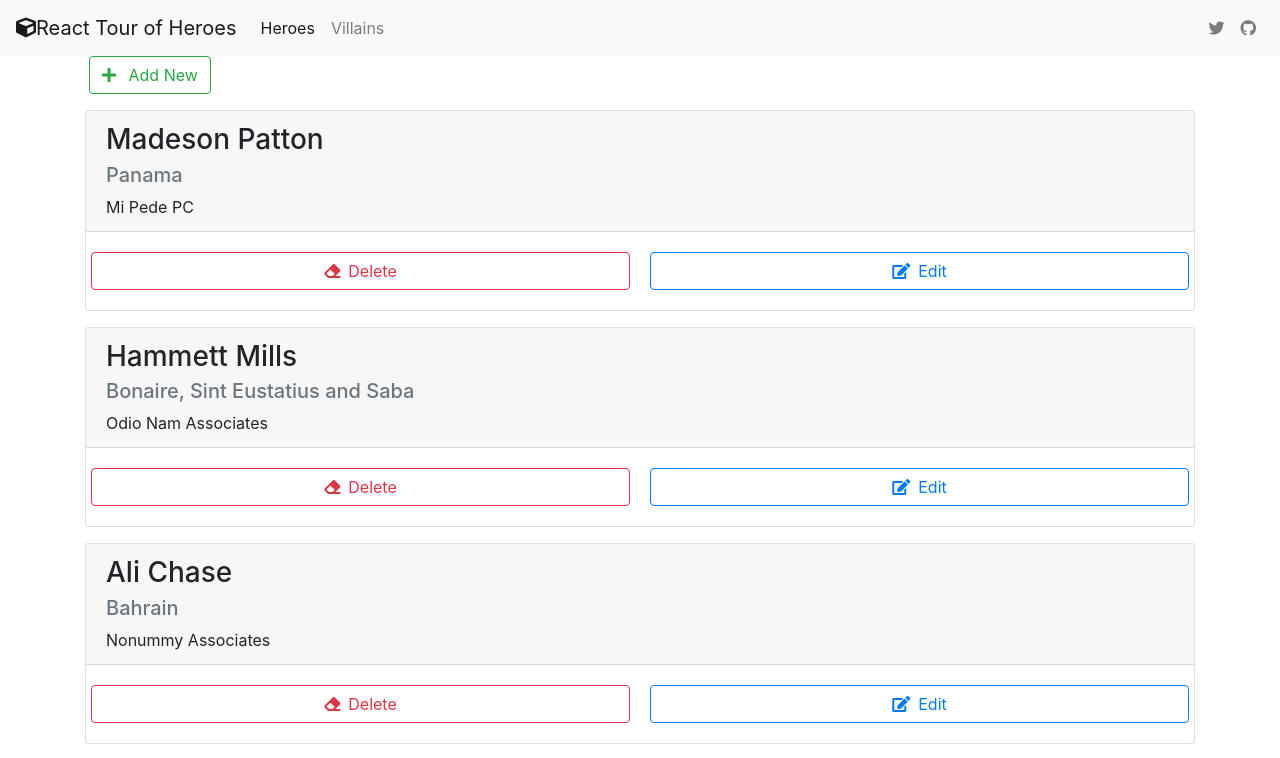
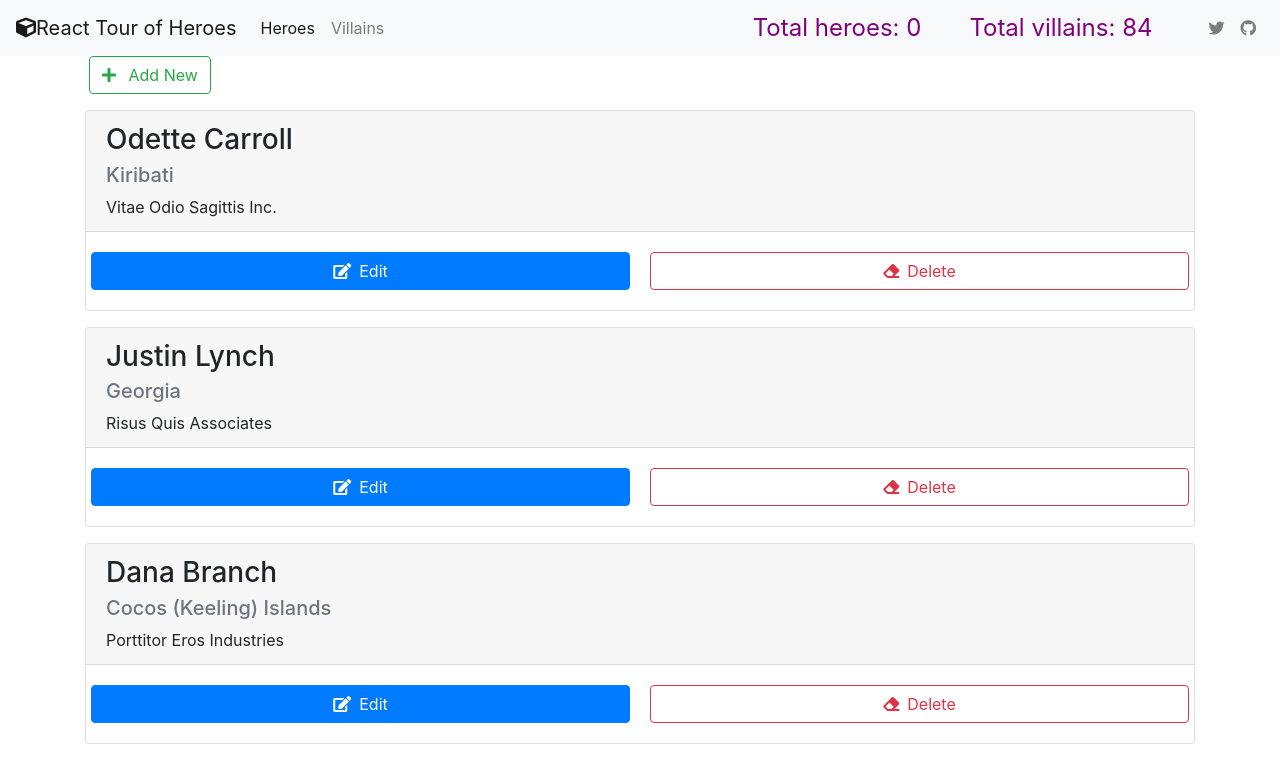
Before and after one commit to webmasterdevlin/heroes-mobx-react-lite, a React (Create React App) app: page /villains in a window 1280 px wide. Shown: the top 758 px of the page. Built offline with nearby package versions, Linux system fonts and the light colour scheme; data requests are answered from the project's data file.

Commit message:
created heroes and villains counter on the nav

```diff
--- a/db.json
+++ b/db.json
@@ -1,12 +1,5 @@
 {
   "heroes": [
-    {
-      "id": "6AECB1FF-4581-1A41-4CC6-FA7B4B13AEF0",
-      "firstName": "Kamal",
-      "lastName": "Kennedy",
-      "house": "Northern Mariana Islands",
-      "knownAs": "Luctus Vulputate Nisi Co."
-    },
     {
       "id": "2DCD45A5-C0E6-C93C-4CEC-D3788EE5E0BA",
       "firstName": "Ali",
@@ -598,27 +591,6 @@
   ],
   "villains": [
     {
-      "id": "837BF771-0192-3FDA-F078-E6E8A06795DB",
-      "firstName": "Madeson",
-      "lastName": "Patton",
-      "house": "Panama",
-      "knownAs": "Mi Pede PC"
-    },
-    {
-      "id": "AFBD6796-83BD-2724-C0FA-7F8D0F0766C1",
-      "firstName": "Hammett",
-      "lastName": "Mills",
-      "house": "Bonaire, Sint Eustatius and Saba",
-      "knownAs": "Odio Nam Associates"
-    },
-    {
-      "id": "2DCD45A5-C0E6-C93C-4CEC-D3788EE5E0BA",
-      "firstName": "Ali",
-      "lastName": "Chase",
-      "house": "Bahrain",
-      "knownAs": "Nonummy Associates"
-    },
-    {
       "id": "839FFA6F-9768-9287-5D92-DBBBA456EC60",
       "firstName": "Odette",
       "lastName": "Carroll",
@@ -633,13 +605,6 @@
       "knownAs": "Risus Quis Associates"
     },
     {
-      "id": "BB795856-AA2E-95A7-32EF-3E71D3D87721",
-      "firstName": "Tatiana",
-      "lastName": "Curtis",
-      "house": "Viet Nam",
-      "knownAs": "Velit LLC"
-    },
-    {
       "id": "36708E15-84F9-DAAA-AB5B-F404AFFD3FCC",
       "firstName": "Dana",
       "lastName": "Branch",
@@ -652,13 +617,6 @@
       "lastName": "Martinez",
       "house": "Tanzania",
       "knownAs": "Vehicula Inc."
-    },
-    {
-      "id": "E83ACFB9-E5EC-B75C-0D89-B935D7322729",
-      "firstName": "Kaseem",
-      "lastName": "Harrington",
-      "house": "Lebanon",
-      "knownAs": "Risus Quisque Consulting"
     },
     {
       "id": "D80DB583-10DC-FE40-3FEE-706B11979E71",
--- a/src/heroes/hero-context.js
+++ b/src/heroes/hero-context.js
@@ -81,7 +81,7 @@ export const HeroProvider = ({ children }) => {
       store.error = message;
       alert(message);
     },
-    /*computed values*/
+    /*computed values i.e. derived state*/
     get totalHeroes() {
       return store.heroes.length;
     }
--- a/src/heroes/pages/Heroes.js
+++ b/src/heroes/pages/Heroes.js
@@ -79,6 +79,13 @@ export default function Heroes() {
             </div>
             <section className="card-body">
               <div className="row">
+                <Link
+                  to={`/edit-hero/${item.id}`}
+                  className="btn btn-primary card-link col text-center"
+                >
+                  <span className="fas fa-edit  mr-2" />
+                  Edit
+                </Link>
                 <button
                   onClick={() => removeItem(item.id, item.firstName)}
                   className="btn btn-outline-danger card-link col text-center"
@@ -86,13 +93,6 @@ export default function Heroes() {
                   <span className="fas fa-eraser  mr-2" />
                   Delete
                 </button>
-                <Link
-                  to={`/edit-hero/${item.id}`}
-                  className="btn btn-primary card-link col text-center"
-                >
-                  <span className="fas fa-edit  mr-2" />
-                  Edit
-                </Link>
               </div>
             </section>
           </div>
--- a/src/shared/components/HeaderNav.js
+++ b/src/shared/components/HeaderNav.js
@@ -1,14 +1,19 @@
-import React, { useState } from "react";
+import React, { useState, useContext } from "react";
 import { Link, NavLink } from "react-router-dom";
+import { heroContext } from "../../heroes/hero-context";
+import { useObserver } from "mobx-react-lite";
+import { villainContext } from "../../villains/villain-context";
 
 export default function HeaderNav() {
+  const heroStore = useContext(heroContext);
+  const villainStore = useContext(villainContext);
   const [navIsCollapse, setNavIsCollapse] = useState(true);
 
   const toggleNavBar = () => {
     setNavIsCollapse(!navIsCollapse);
   };
 
-  return (
+  return useObserver(() => (
     <nav className="navbar navbar-expand-lg navbar-light bg-light">
       <span className="navbar-brand">
         <li className="fas fa-cube" />
@@ -45,6 +50,15 @@ export default function HeaderNav() {
             </Link>
           </li>
         </ul>
+
+        <span className="mr-5" style={{ color: "purple", fontSize: "24px" }}>
+          Total heroes: {heroStore.totalHeroes}
+        </span>
+
+        <span className="mr-5" style={{ color: "purple", fontSize: "24px" }}>
+          Total villains: {villainStore.totalVillains}
+        </span>
+
         <ul className="navbar-nav my-2 my-lg-0">
           <li className="nav-item">
             <a
@@ -69,5 +83,5 @@ export default function HeaderNav() {
         </ul>
       </div>
     </nav>
-  );
+  ));
 }
--- a/src/villains/pages/EditVillain.js
+++ b/src/villains/pages/EditVillain.js
@@ -86,7 +86,7 @@ export default function EditVillain() {
           <button
             onClick={handleBackButton}
             type="button"
-            className="btn btn-default mt-3"
+            className="btn btn-outline-info mt-3 ml-3"
           >
             Back
           </button>
--- a/src/villains/pages/Villains.js
+++ b/src/villains/pages/Villains.js
@@ -80,6 +80,13 @@ const {heroes, hero, getVillains} = useContext(villainContext);
             </div>
             <section className="card-body">
               <div className="row">
+                <Link
+                  to={`/edit-villain/${item.id}`}
+                  className="btn btn-primary card-link col text-center"
+                >
+                  <span className="fas fa-edit  mr-2" />
+                  Edit
+                </Link>
                 <button
                   onClick={() => removeItem(item.id, item.firstName)}
                   className="btn btn-outline-danger card-link col text-center"
@@ -87,13 +94,6 @@ const {heroes, hero, getVillains} = useContext(villainContext);
                   <span className="fas fa-eraser  mr-2" />
                   Delete
                 </button>
-                <Link
-                  to={`/edit-villain/${item.id}`}
-                  className="btn btn-outline-primary card-link col text-center"
-                >
-                  <span className="fas fa-edit  mr-2" />
-                  Edit
-                </Link>
               </div>
             </section>
           </div>
--- a/src/villains/villain-context.js
+++ b/src/villains/villain-context.js
@@ -80,7 +80,7 @@ export const VillainProvider = ({ children }) => {
       store.error = message;
       alert(message);
     },
-    /*computed values*/
+    /*computed values i.e. derived state*/
     get totalVillains() {
       return store.villains.length;
     }
```
